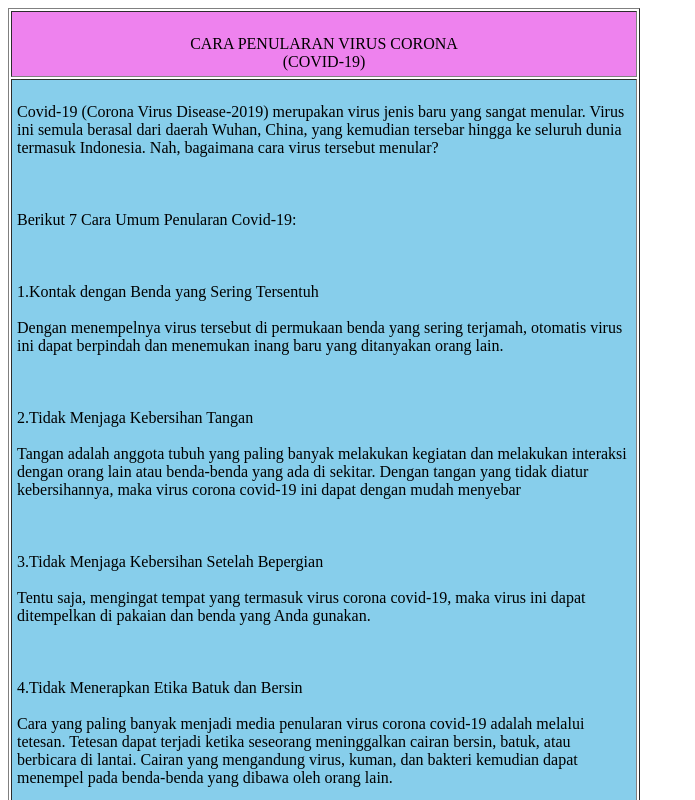
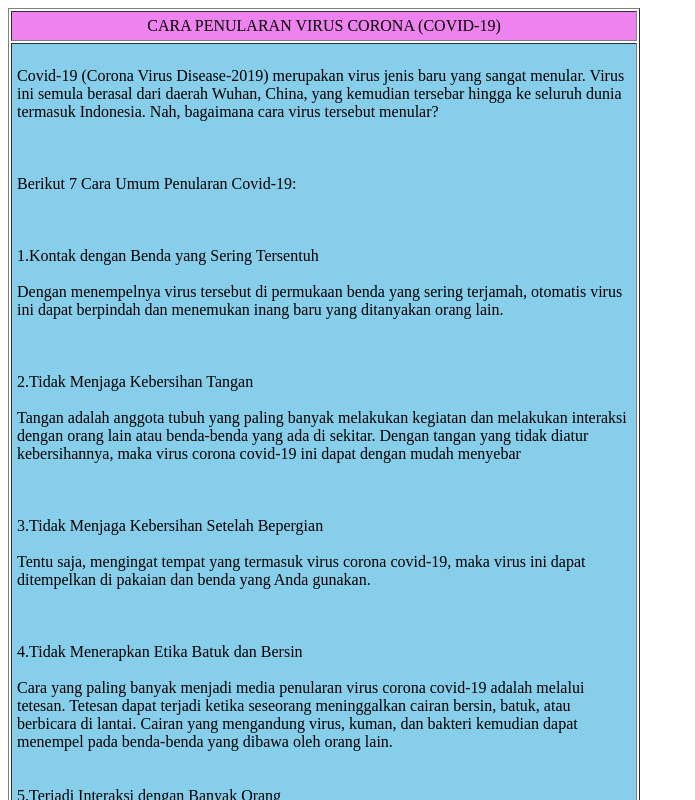
Before and after one commit to Oktaputri/Oktaputri.github.io, a plain HTML site: page index.html in a window 1280 px wide. Shown: the top 800 px of the page, without its empty margins (0-695 px from the left). Drawn offline with Linux system fonts and the light colour scheme.

Commit message:
Update index.html

```diff
--- a/index.html
+++ b/index.html
@@ -5,7 +5,7 @@
 <body>
 <table border="1" cellpadding="5" width="50%">
 <tr>
-<td align="center" colspan="1" bgcolor="violet" ><br>CARA PENULARAN VIRUS CORONA</br>
+<td align="center" colspan="1" cellpadding="5" bgcolor="violet" >CARA PENULARAN VIRUS CORONA
 (COVID-19)</td>
 </tr>
 <tr>
```
